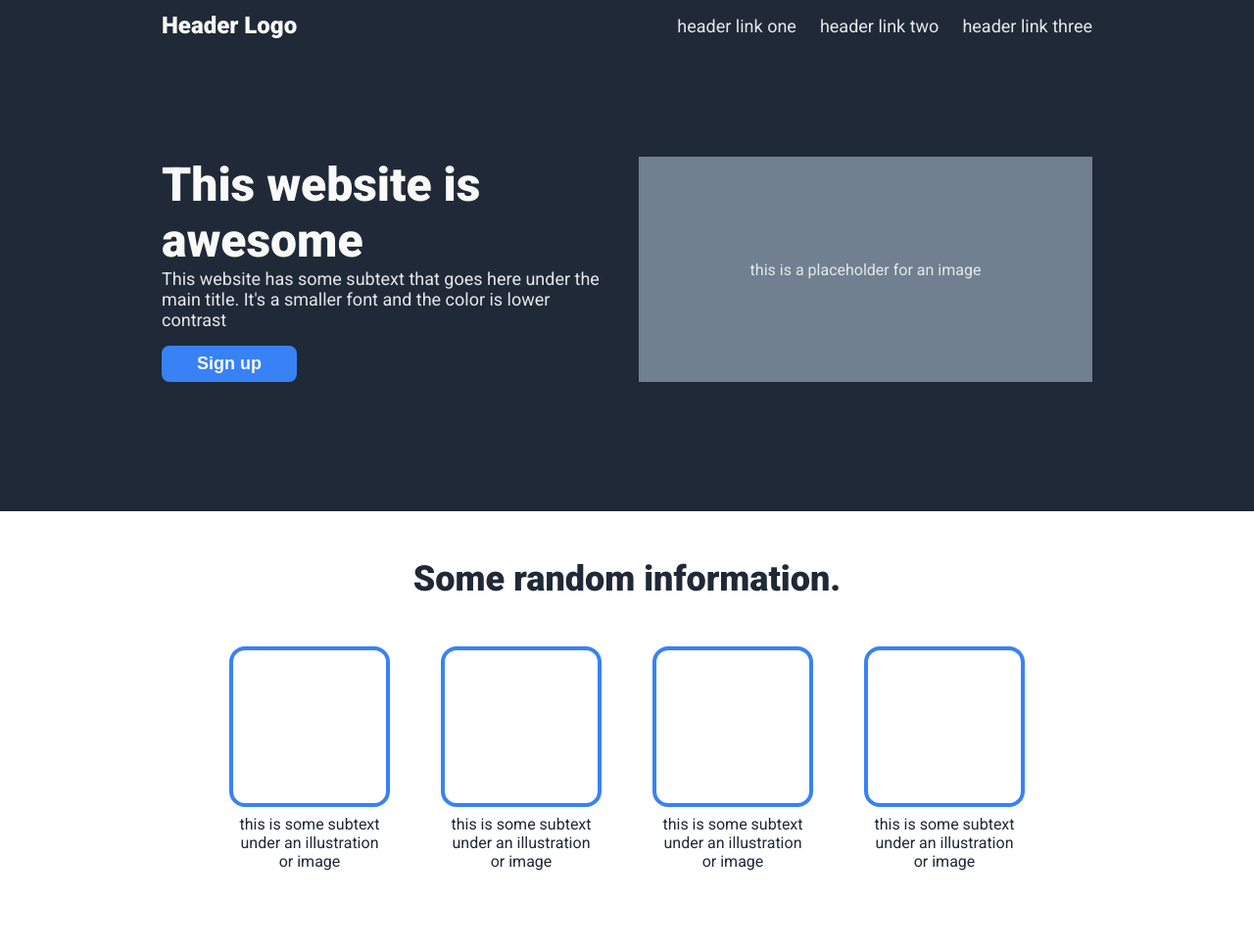
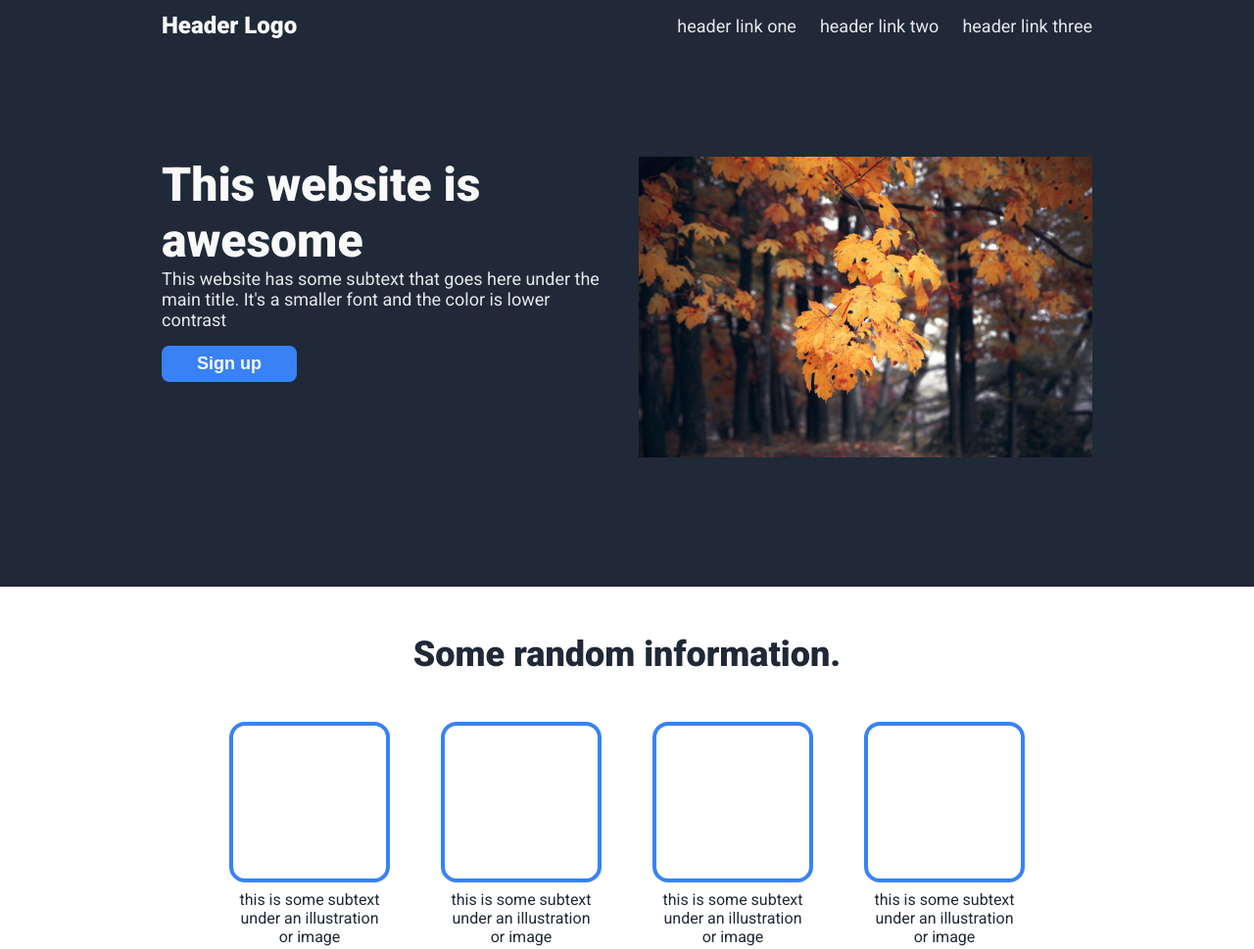
Before and after one commit to conurbanHamlet/odin-landing-page, a plain HTML site: page index.html in a window 1280 px wide. Shown: the top 969 px of the page at 98% size. Drawn offline with Linux system fonts and the light colour scheme.

Commit message:
Replace 'img' div with an image

```diff
--- a/index.html
+++ b/index.html
@@ -26,7 +26,7 @@
           <p class="light-low-contrast">This website has some subtext that goes here under the main title. It's a smaller font and the color is lower contrast</p>
           <button class="light-high-contrast">Sign up</button>
         </div>
-        <div class="img">this is a placeholder for an image</div>
+        <img src="./autumn-trees.jpg" alt="">
       </div>
     </div>
   </div>
--- a/style.css
+++ b/style.css
@@ -69,8 +69,6 @@ h2 {
 }
 
 .hero-container {
-  /* display: flex; */
-  /* flex-direction: column; */
   flex: 1;
 }
 
@@ -93,13 +91,9 @@ h2 {
   margin-top: 16px;
 }
 
-.img {
-  flex: 1;
-  background-color: slategray;
-  color: #E5E7EB;
-  display: flex;
-  justify-content: center;
-  align-items: center;
+.hero img {
+  flex: 1 1 0;
+  width: 450px;
 }
 
 .info-section h2 {
```
Also changed, not shown: autumn-trees.jpg (added).
